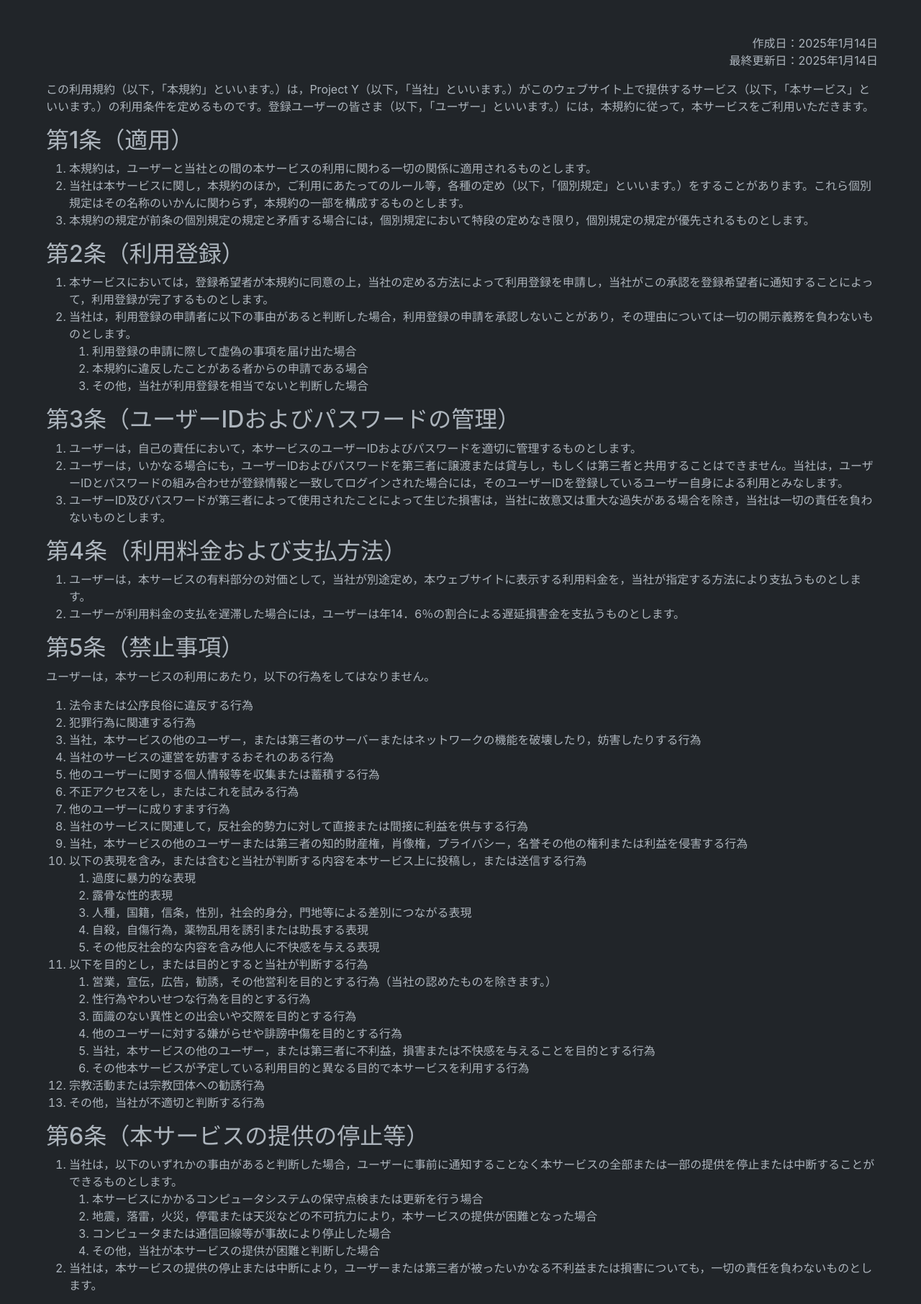
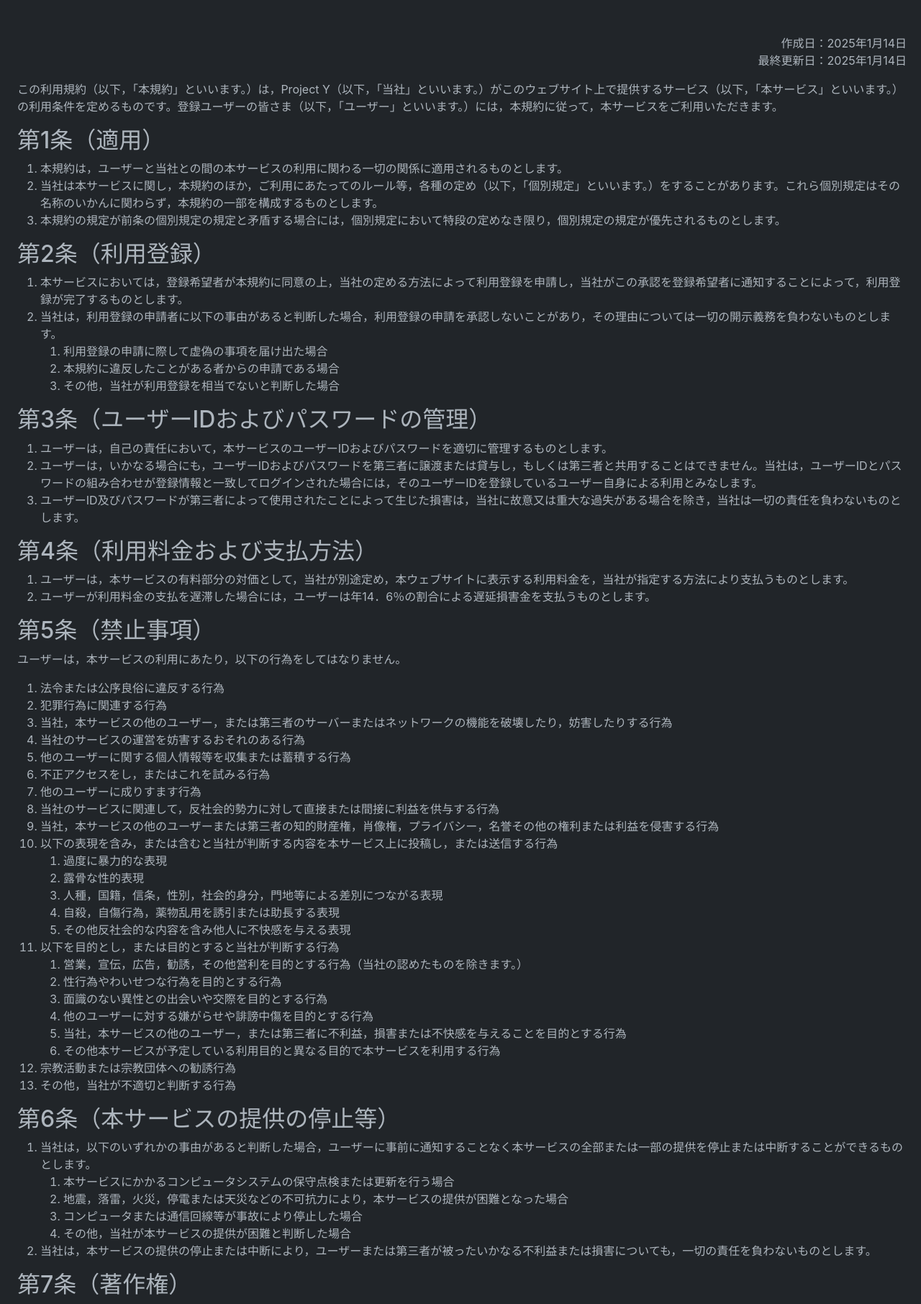
Before and after one commit to dsatoh20/ReadEchoes, a Django app: page /accounts/terms in a window 1280 px wide. Shown: the part 108-1920 px from the top of the page at 72% size. Run offline with Django 4.2, Linux system fonts and the light colour scheme; data that the repository does not hold is empty; some libraries are stand-ins or nearby versions.

Commit message:
narrower margin

```diff
--- a/templates/terms.html
+++ b/templates/terms.html
@@ -2,9 +2,8 @@
 {% block title %}Terms{% endblock %}
 
 {% block header %}Terms of service{% endblock %}
-
 {% block content %}
-<div class="m-5">
+<div class="m-2">
 <p class="date text-end">作成日：2025年1月14日<br>
     最終更新日：2025年1月14日</p>
 <article class="wrapKOPIPE-OK">
```
